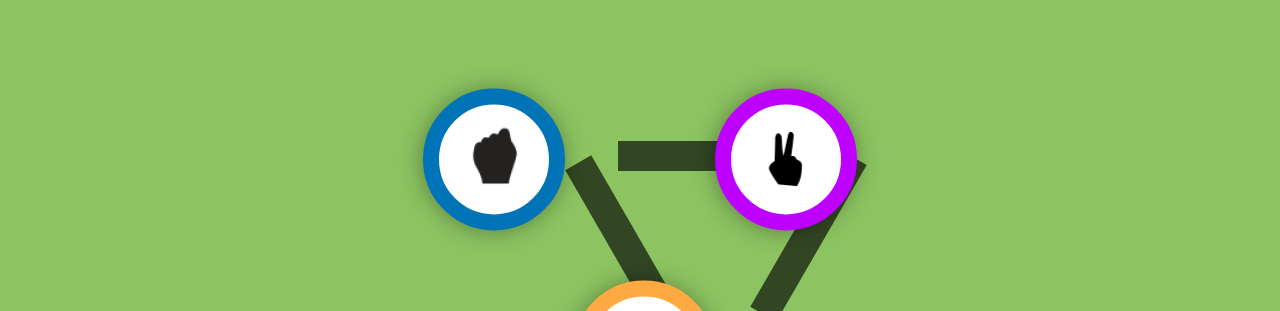
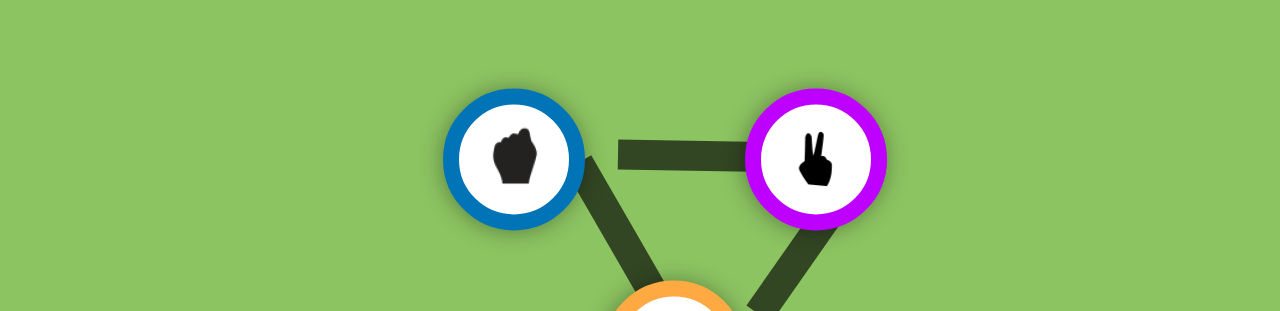
Before and after one commit to tirumalateja09/rockpaperscissorgame, a plain HTML site: page index.html in a window 1280 px wide. Shown: the part 287-598 px from the top of the page. Drawn offline with Linux system fonts and the light colour scheme.

Commit message:
position updated

```diff
--- a/styles/style.css
+++ b/styles/style.css
@@ -55,13 +55,13 @@ body {
 .gestures-icons{
     position: absolute;
     top: 300%;
-    left: 50%;
+    left: 52%;
     transform: translate(-50%,110%);
 }
 
 .row-icons{
     display: flex;
-    gap: 150px;
+    gap: 160px;
 }
 
 .stone, .scissor, .paper{
@@ -84,7 +84,7 @@ body {
 
 .paper {
     border: 16px solid #FFA943;
-    margin-left: 150px;
+    margin-left: 160px;
     margin-top: 50px;
 }
 
@@ -120,7 +120,7 @@ body {
     width: 150.91px;
     height: 0px;
     border: 15px solid rgba(0, 0, 0, 0.64);
-    transform: rotate(0deg);
+    transform: rotate(1deg);
     z-index: -1;
     margin-top: 80px;
     top: 340px;
@@ -129,10 +129,10 @@ body {
 
 .line3{
     position: absolute;
-    width: 150.91px;
+    width: 160.91px;
     height: 0px;
     border: 15px solid rgba(0, 0, 0, 0.64);
-    transform: rotate(-60deg);
+    transform: rotate(-55deg);
     z-index: -1;
     margin-top: 80px;
     top: 420px;
```
